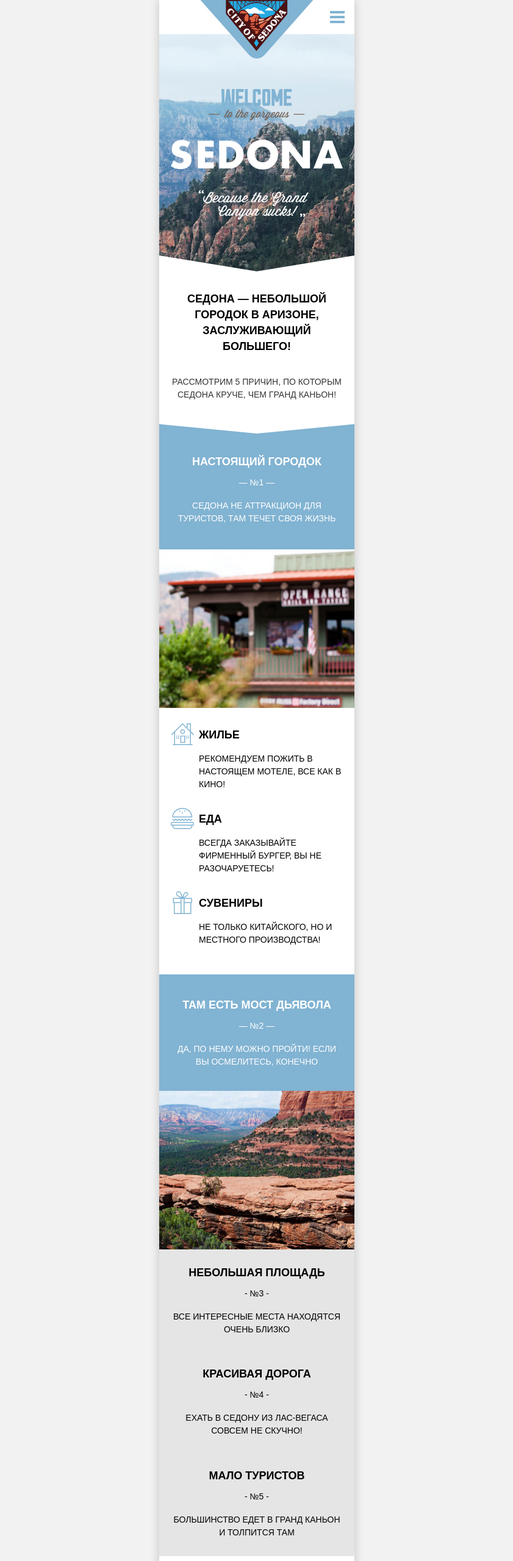
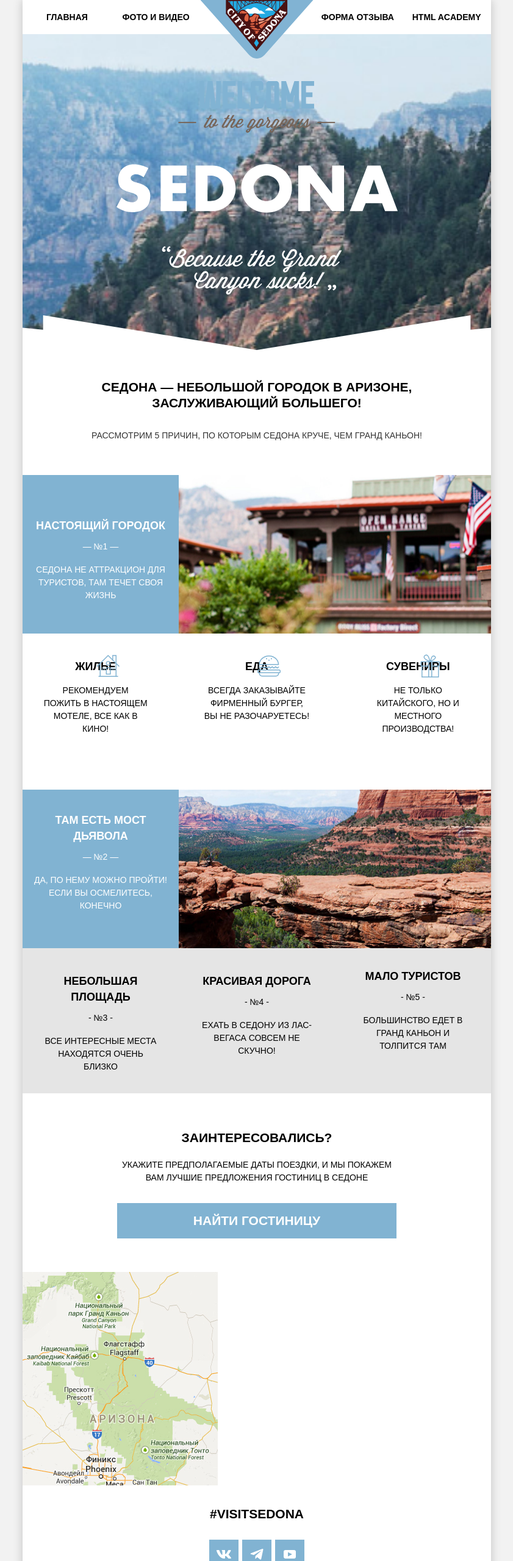
Before and after one commit to htmlacademy-adaptive/260671-sedona-28, a website: page source/index.html in a window 1280 px wide. Shown: the top 2560 px of the page at 61% size, without its empty margins (219-1060 px from the left). Drawn offline with nearby package versions, Linux system fonts and the light colour scheme; files that its build step writes are made by us from their sources; a web font is replaced by a local one.

Commit message:
start working on tablet version of main page

```diff
--- a/source/index.html
+++ b/source/index.html
@@ -2,6 +2,7 @@
 <html lang="ru">
   <head>
     <meta charset="utf-8">
+    <meta name="viewport" content="width=device-width, initial-scale=1">
     <title>HTML Academy: Седона</title>
     <link rel="stylesheet" href="css/style.css">
   </head>
--- a/source/sass/blocks/advantages.scss
+++ b/source/sass/blocks/advantages.scss
@@ -3,6 +3,10 @@
 .advantages__header {
   min-height: 205px;
   padding: 32px 18px 16px;
+
+  @media (min-width: $tablet-width) {
+    padding-top: 48px;
+  }
 }
 
 .advantages__header--title {
@@ -12,10 +16,15 @@
   line-height: 26px;
   text-transform: uppercase;
   text-align: center;
+
+  @media (min-width: $tablet-width) {
+    margin-bottom: 30px;
+    font-size: 21px;
+  }
 }
 
 .advantages__header--description {
-  color: $DARK-GRAY;
+  color: $dark-gray;
   text-align: center;
   text-transform: uppercase;
 }
@@ -24,8 +33,24 @@
   position: relative;
   min-height: 227px;
   padding: 70px 18px 40px;
-  background-color: $BASIC-BLUE;
-  color: $WHITE;
+  background-color: $basic-blue;
+  color: $white;
+}
+
+.advantage-1 {
+
+  @media (min-width: $tablet-width) {
+    display: grid;
+    grid-template-columns: 1fr 2fr;
+  }
+}
+
+.advantage-2 {
+
+  @media (min-width: $tablet-width) {
+    display: grid;
+    grid-template-columns: 1fr 2fr;
+  }
 }
 
 .advantage-1__container::after {
@@ -39,6 +64,11 @@
   top: 0;
   left: 50%;
   transform: translateX(-50%);
+
+  @media (min-width: $tablet-width) {
+    display: none;
+    background-image: none;
+  }
 }
 
 .advantage-2__container {
@@ -50,6 +80,7 @@
   display: block;
   object-fit: cover;
   object-position: center;
+  width: 100%;
 }
 
 .advantages__title {
@@ -79,11 +110,18 @@
   gap: 25px;
   padding: 23px 18px 46px 65px;
 
-  // @media (min-width: $TABLET-WIDTH) {
-  //   flex-direction: row;
-  //   padding: 60px 33px;
-  // gap: 0;
-  // }
+  @media (min-width: $tablet-width) {
+    display: grid;
+    grid-template-columns: 1fr 1fr 1fr;
+    padding: 0;
+  }
+}
+
+.feature {
+  @media (min-width: $tablet-width) {
+    min-height: 256px;
+    padding: 33px;
+  }
 }
 
 .feature__content {
@@ -100,6 +138,11 @@
     left: -47px;
     background-repeat: no-repeat;
     background-size: contain;
+
+    @media (min-width: $tablet-width) {
+      top: 0;
+      left: 50%;
+    }
   }
 }
 .feature__content--housing::before {
@@ -114,10 +157,18 @@
 .feature__title {
   margin-bottom: 16px;
   text-align: left;
+
+    @media (min-width: $tablet-width) {
+      text-align: center;
+    }
 }
 
 .feature__text {
   text-align: left;
+
+    @media (min-width: $tablet-width) {
+      text-align: center;
+    }
 }
 
 .advantages__items {
@@ -126,9 +177,28 @@
   flex-wrap: wrap;
   gap: 49px;
   padding: 25px 18px 28px;
-  background-color: $GRAY;
+  background-color: $gray;
+
+    @media (min-width: $tablet-width) {
+      display: grid;
+      grid-template-columns: 1fr 1fr 1fr;
+      gap: 0;
+      padding: 0;
+    }
+}
+
+.advantage__secondary {
+
+  @media (min-width: $tablet-width) {
+    padding: 33px;
+    padding-top: 41px;
+  }
 }
 
 .advantage__secondary:last-child {
   padding-top: 1px;
+
+  @media (min-width: $tablet-width) {
+    padding-top: 33px;
   }
+}
--- a/source/sass/blocks/feedback.scss
+++ b/source/sass/blocks/feedback.scss
@@ -8,7 +8,7 @@
   margin: 0;
   padding: 24px 20px 39px;
   border: none;
-  border-top: 1px solid $GRAY;
+  border-top: 1px solid $gray;
 }
 
 .feedback__fieldset--contacts {
@@ -42,7 +42,7 @@
 .feedback__label {
   font-size: 14px;
   line-height: 21px;
-  color: $DARK-GRAY;
+  color: $dark-gray;
   align-items: center;
   padding-left: 16px;
   text-transform: uppercase;
@@ -53,7 +53,7 @@
   margin-bottom: 16px;
   padding: 16px;
   border: none;
-  background-color: $LIGHT-GRAY;
+  background-color: $light-gray;
   font-family: inherit;
   font-weight: 700;
   font-size: 18px;
@@ -99,7 +99,7 @@
   height: 46px;
   left: 0;
   top: 0;
-  background-color: $LIGHT-GRAY;
+  background-color: $light-gray;
   border-radius: 50%;
 }
 
@@ -113,7 +113,7 @@
   width: 16px;
   height: 16px;
   border-radius: 50%;
-  background-color: $DARK-GRAY;
+  background-color: $dark-gray;
 }
 
 .feedback__input-checkbox:checked + .feedback__mark--attraction::after {
@@ -121,7 +121,7 @@
   display: block;
   width: 22px;
   height: 16px;
-  color: $DARK-GRAY;
+  color: $dark-gray;
   background-image: url('../img/tick.svg');
 }
 
@@ -129,7 +129,7 @@
   min-height: 150px;
   padding: 16px;
   border: none;
-  background-color: $LIGHT-GRAY;
+  background-color: $light-gray;
   font-family: inherit;
   font-weight: 700;
   font-size: 18px;
--- a/source/sass/blocks/find.scss
+++ b/source/sass/blocks/find.scss
@@ -1,7 +1,14 @@
 @use '../global/variables' as *;
 
 .find {
+  display: flex;
+  flex-direction: column;
+  align-items: center;
   padding: 39px 18px 49px;
+
+  @media (min-width: $tablet-width) {
+    padding: 60px 155px 55px;
+  }
 }
 
 .find__title {
@@ -18,3 +25,8 @@
   text-transform: uppercase;
   text-align: center;
 }
+
+.find__btn {
+  width: 100%;
+  max-width: 458px;
+}
--- a/source/sass/blocks/footer.scss
+++ b/source/sass/blocks/footer.scss
@@ -29,25 +29,25 @@
   align-items: center;
   min-height: 48px;
   min-width: 48px;
-  background-color: $BASIC-BLUE;
+  background-color: $basic-blue;
 
   &:hover{
-    background-color: $HOVER-BLUE;
+    background-color: $hover-blue;
   }
 
   &:focus {
-    background-color: $HOVER-BLUE;
+    background-color: $hover-blue;
     outline: none;
     box-shadow: 0px 4px 12px rgba(45, 52, 64, 0.1);
   }
 
   &:active {
-    background-color: $DOWN-BLUE;
+    background-color: $down-blue;
   }
 }
 
 .page-footer__social-link svg {
-  fill: $WHITE;
+  fill: $white;
 }
 
 
@@ -62,6 +62,6 @@
   font-weight: 400;
   font-size: 14px;
   line-height: 21px;
-  color: $BLACK;
+  color: $black;
   text-transform: uppercase;
 }
--- a/source/sass/blocks/intro.scss
+++ b/source/sass/blocks/intro.scss
@@ -9,6 +9,9 @@
   padding-top: 90px;
   background-color: #6b869d;
   background-image: url('/img/intro-background-mobile.jpg');
+  background-repeat: no-repeat;
+  background-size: cover;
+  background-position: center;
 
   &:after {
     content: "";
@@ -23,4 +26,16 @@
     transform: translateX(-50%);
 
   }
+
+  @media (min-width: $tablet-width) {
+    min-height: 518px;
+    padding-top: 77px;
+  }
 }
+
+.intro__text {
+  @media (min-width: $tablet-width) {
+    width: 461px;
+    height: 350px;
+  }
+}
--- a/source/sass/blocks/page-body.scss
+++ b/source/sass/blocks/page-body.scss
@@ -3,11 +3,11 @@
 .page-body {
   display: flex;
   justify-content: center;
-  background-color: $LIGHT-GRAY;
+  background-color: $light-gray;
   font-family: 'PT Sans', sans-serif;
   font-size: 14px;
   line-height: 21px;
-  color: $BLACK;
+  color: $black;
   -webkit-font-smoothing: antialiased;
   -moz-osx-font-smoothing: grayscale;
 }
--- a/source/sass/blocks/page-container.scss
+++ b/source/sass/blocks/page-container.scss
@@ -1,10 +1,10 @@
 @use '../global/variables' as *;
 
 .page-container {
-  width: $MOBILE-WIDTH;
+  max-width: $tablet-width;
   min-height: 100%;
   display: flex;
   flex-direction: column;
   box-shadow: 0 0 15px rgba(0, 0, 0, 0.2);
-  background-color: $WHITE;
+  background-color: $white;
 }
--- a/source/sass/blocks/page-header.scss
+++ b/source/sass/blocks/page-header.scss
@@ -30,15 +30,24 @@
   &:hover {
     cursor: pointer;
   }
+
+  @media (min-width: $tablet-width) {
+    display: none;
+  }
 }
 
 .menu__toggle svg {
-  fill: $BASIC-BLUE;
+  fill: $basic-blue;
 }
 
 .page-header__menu--closed {
   display: none;
+
+  @media (min-width: $tablet-width) {
+    display: flex;
+  }
 }
+
 
 .page-header__menu--opened {
   display: flex;
@@ -50,27 +59,48 @@
   align-items: center;
   width: 100%;
   z-index: 3;
+
+  @media (min-width: $tablet-width) {
+    position: static;
+    flex-direction: row;
+    justify-content: space-between;
+  }
 }
 
 .page-header__menu-item {
   width: 100%;
 }
 
+.page-header__menu-item:nth-child(2) {
+  @media (min-width: $tablet-width) {
+    margin-right: 185px;
+  }
+}
+
 .page-header__menu-link {
   display: flex;
   justify-content: center;
   align-items: center;
-  min-height: 55px;
-  background-color: $BASIC-BLUE;
-  border-bottom: 1px solid $DARK-GRAY;
+  min-height: 56px;
+  background-color: $basic-blue;
+  border-top: 1px solid #9DB7C7;
+  border-bottom: 1px solid #678FA8;
   font-weight: 700;
   font-size: 18px;
   line-height: 26px;
   text-transform: uppercase;
-  color: $WHITE;
+  color: $white;
 
   &:hover {
-    background-color: $HOVER-BLUE;
+    background-color: $hover-blue;
+  }
+
+  @media (min-width: $tablet-width) {
+    background-color: $white;
+    border: none;
+    font-size: 14px;
+    line-height: 21px;
+    color: $black;
   }
 }
 
--- a/source/sass/blocks/photo.scss
+++ b/source/sass/blocks/photo.scss
@@ -7,7 +7,7 @@
 .photo__item {
   min-height: 425px;
   padding: 24px 20px 25px;
-  border-top: 1px solid $GRAY;
+  border-top: 1px solid $gray;
 
 }
 
--- a/source/sass/blocks/video.scss
+++ b/source/sass/blocks/video.scss
@@ -3,7 +3,7 @@
 .video {
   min-height: 348px;
   padding: 18px 20px 0;
-  border-top: 1px solid $GRAY;
+  border-top: 1px solid $gray;
 }
 
 .video__title {
--- a/source/sass/global/buttons.scss
+++ b/source/sass/global/buttons.scss
@@ -9,7 +9,7 @@
   font-size: 21px;
   line-height: 26px;
   font-weight: 700;
-  color: $WHITE;
+  color: $white;
   text-transform: uppercase;
-  background-color: $BASIC-BLUE;
+  background-color: $basic-blue;
 }
--- a/source/sass/global/variables.scss
+++ b/source/sass/global/variables.scss
@@ -1,11 +1,11 @@
-$MOBILE-WIDTH: 320px;
-$TABLET-WIDTH: 768px;
-$DESKTOP-WIDTH: 1200px;
-$WHITE: #FFFFFF;
-$LIGHT-GRAY: #F2F2F2;
-$GRAY: #E5E5E5;
-$DARK-GRAY: #333333;
-$BLACK: #000000;
-$BASIC-BLUE: #81B3D2;
-$HOVER-BLUE: #669EC0;
-$DOWN-BLUE: #5496BD;
+$mobile-width: 320px;
+$tablet-width: 768px;
+$desktop-width: 1200px;
+$white: #FFFFFF;
+$light-gray: #F2F2F2;
+$gray: #E5E5E5;
+$dark-gray: #333333;
+$black: #000000;
+$basic-blue: #81B3D2;
+$hover-blue: #669EC0;
+$down-blue: #5496BD;
```
Also changed, not shown: source/catalog.html (+1 -0 lines), source/form.html (+1 -0 lines). Lines whose indentation alone changed are shown as unchanged.
